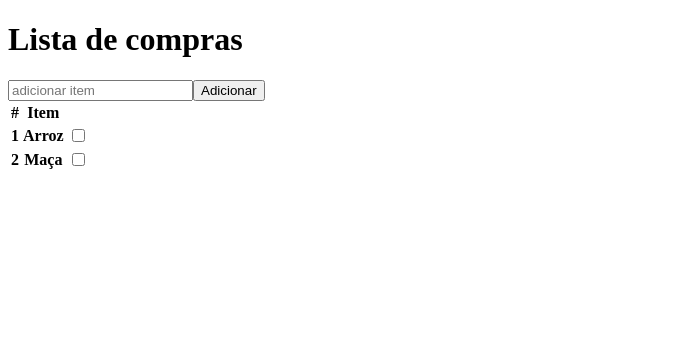
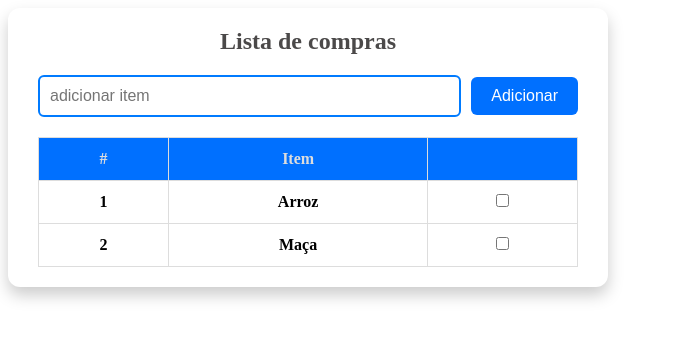
Before and after one commit to luanvictorsz/conceitos-basicos, an Angular app: page /lista-compras in a window 1280 px wide. Shown: the top 338 px of the page, without its empty margins (0-673 px from the left). Built offline with nearby package versions, Linux system fonts and the light colour scheme.

Commit message:
feat: estilizacao da tabela

```diff
--- a/src/lista-compras/lista-compras.component.css
+++ b/src/lista-compras/lista-compras.component.css
@@ -0,0 +1,74 @@
+*{
+    margin: 0;
+    padding: 0;
+    box-sizing: border-box;
+}
+
+.container{
+    background: #fff;
+    border-radius: 12px;
+    box-shadow: 0 8px 16px #ccc;
+    padding: 20px 30px;
+    text-align: center;
+    width: 90%;
+    max-width: 600px;
+}
+
+h1{
+    font-size: 24px;
+    margin-bottom: 20px;
+    color: #4b4949;
+}
+
+.add-item-form{
+    display: flex;
+    justify-content: center;
+    align-items: center;
+    gap: 10px;
+    margin-bottom: 20px;
+}
+
+input{
+    flex: 1;
+    padding: 10px;
+    border: 2px solid #007bff;
+    border-radius: 6px;
+    font-size: 16px;
+}
+
+input:focus{
+    outline: none;
+    border-color: #0056b3;
+}
+
+button{
+    padding: 10px 20px;
+    border: none;
+    border-radius: 6px;
+    background: #0070ff;
+    color: #fff;
+    font-size: 16px;
+    cursor: pointer;
+    transition: background 0.3s;
+}
+
+button:hover{
+    background: #0056b3;
+}
+
+table{
+    width: 100%;
+    border-collapse: collapse;
+    margin-top: 10px;
+}
+
+thead{
+    background: #0070ff;
+    color: #ddd;
+}
+
+th, td{
+    padding: 12px;
+    text-align: center;
+    border: 1px solid #ddd;
+}
```
